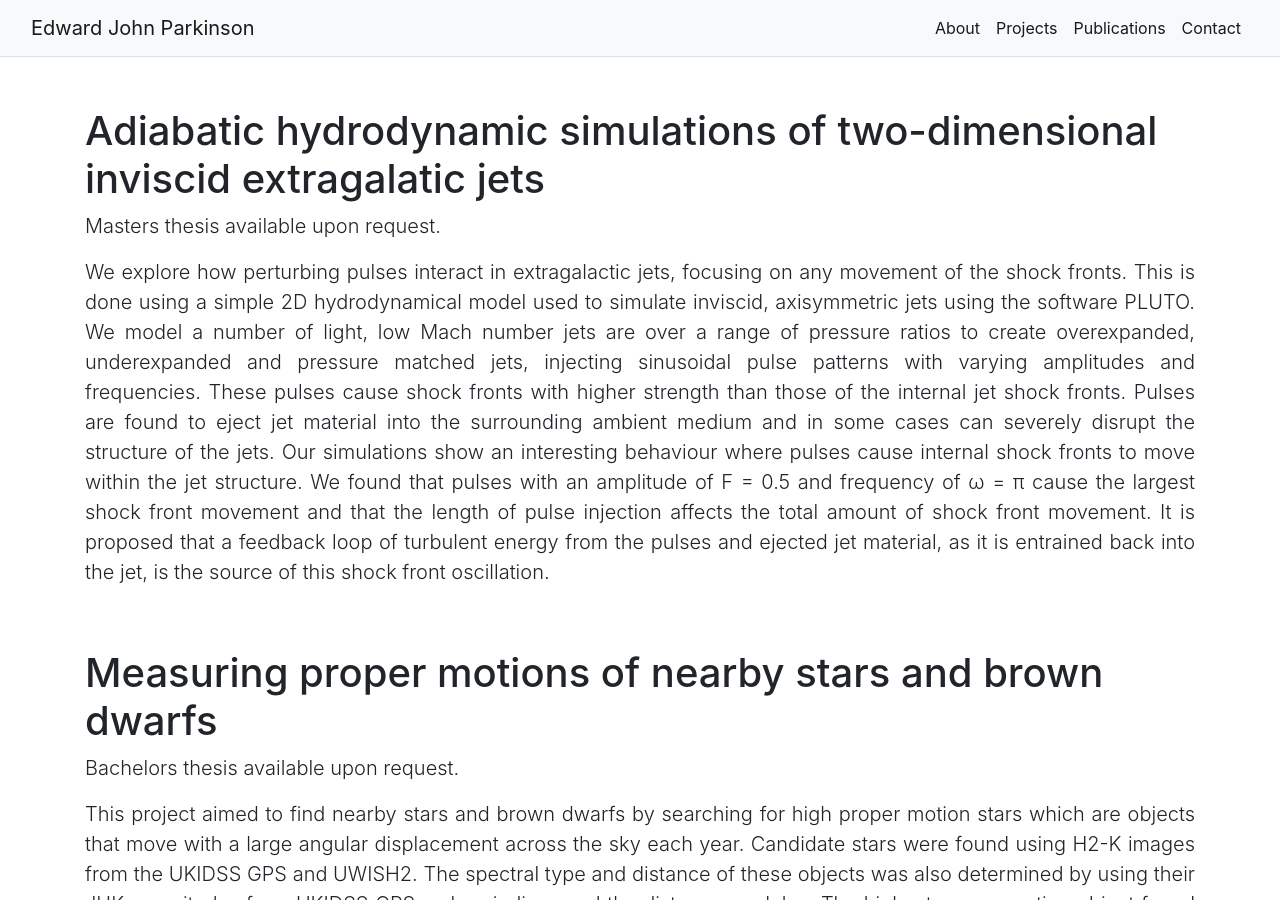
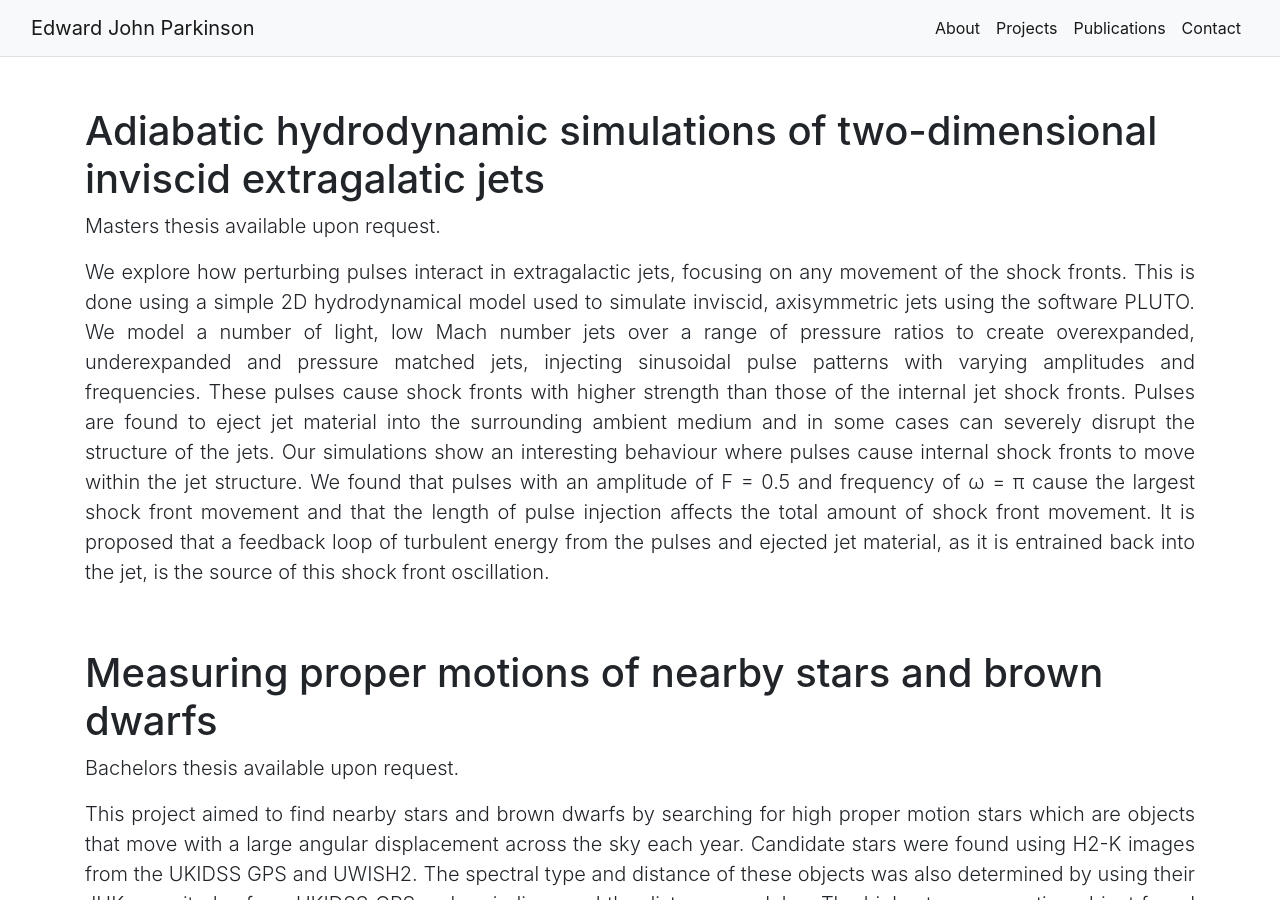
Before and after one commit to saultyevil/saultyevil.github.io, a Jekyll site: the page built from _posts/2020-01-02-publications.markdown, in a window 1280 px wide and 900 px high, scrolled down 4792 px. Built offline with Jekyll 4.4.1, drawn with Linux system fonts in a browser that asks for light colours; nearby versions of some CDN libraries; library files that are not in the unit come from our copies; some of the changed text lies outside the part shown.

Commit message:
Updating text

```diff
--- a/_posts/2020-01-01-projects.markdown
+++ b/_posts/2020-01-01-projects.markdown
@@ -121,5 +121,6 @@ function is to unban, invite and give roles to abused users who have been unfair
 admin abused on the server. To shame the admins, it keeps a daily tally of the
 number of admin abuses throughout the day. However, it also features a handful
 of silly functions including a Markov Chain chatbot which responds randomly to
-user's messages, gradually learning how to speak from the users of the server.
+user's messages, gradually learning how to speak (mostly nonsense) from the users
+it interacts with.
 {: style="text-align: justify"}
--- a/_posts/2020-01-02-publications.markdown
+++ b/_posts/2020-01-02-publications.markdown
@@ -82,7 +82,7 @@ Masters thesis available upon request.
 We  explore how perturbing pulses interact in extragalactic jets, focusing on
 any movement of the shock fronts. This is done using a simple 2D
 hydrodynamical model used to simulate inviscid, axisymmetric jets using the
-software PLUTO. We model a number of light, low Mach number jets are over a
+software PLUTO. We model a number of light, low Mach number jets over a
 range of pressure ratios to create overexpanded, underexpanded and pressure
 matched jets, injecting sinusoidal pulse patterns with varying amplitudes and
 frequencies. These pulses cause shock fronts with higher strength than those of
```
